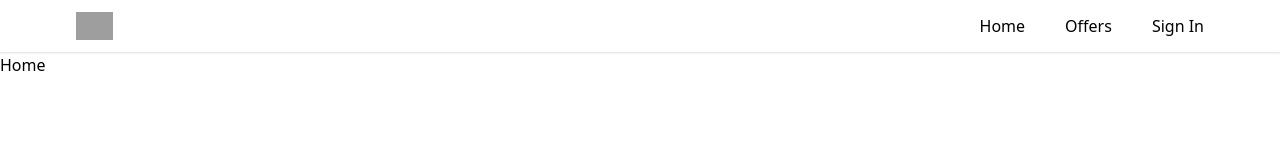
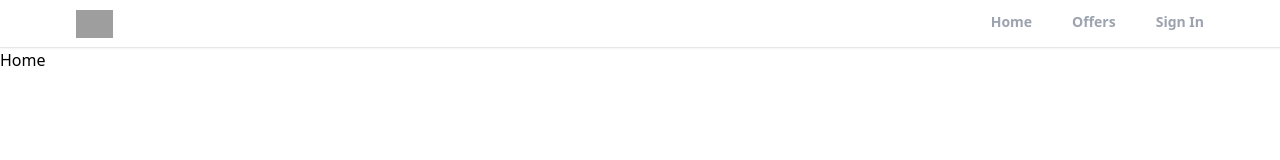
Before and after one commit to dendonpaul/realtor-with-react-firebase, a React (Create React App) app: page / in a window 1280 px wide. Shown: the top 160 px of the page. Built offline with nearby package versions, Linux system fonts and the light colour scheme; grey boxes are pictures that could not be loaded.

Commit message:
header component created

```diff
--- a/src/components/Header.jsx
+++ b/src/components/Header.jsx
@@ -1,23 +1,50 @@
 import React from "react";
-import { useLocation } from "react-router-dom";
+import { useLocation, useNavigate } from "react-router-dom";
 const Header = () => {
   const location = useLocation();
-  console.log(location);
+  const navigate = useNavigate();
+  const pathMatchRoute = (path) => {
+    if (path === location.pathname) {
+      return true;
+    }
+  };
   return (
     <div className="bg-white border-b shadow-sm sticky top-0 z-50">
-      <header className="flex justify-between items-center p-3 max-w-6xl mx-auto">
+      <header className="flex justify-between items-center px-3 max-w-6xl mx-auto">
         <div>
           <img
             src="https://static.rdc.moveaws.com/images/logos/rdc-logo-default.svg"
             alt="logo"
             className="h-7 cursor-pointer"
+            onClick={() => navigate("/")}
           />
         </div>
         <div>
           <ul className="flex space-x-10">
-            <li>Home</li>
-            <li>Offers</li>
-            <li>Sign In</li>
+            <li
+              className={`cursor-pointer py-3 text-sm font-semibold text-gray-400 border-b-[3px] border-b-transparent ${
+                pathMatchRoute("/") && "text-black border-b-red-500"
+              }`}
+              onClick={() => navigate("/")}
+            >
+              Home
+            </li>
+            <li
+              className={`cursor-pointer py-3 text-sm font-semibold text-gray-400 border-b-[3px] border-b-transparent ${
+                pathMatchRoute("/offers") && "text-black border-b-red-500"
+              }`}
+              onClick={() => navigate("/offers")}
+            >
+              Offers
+            </li>
+            <li
+              className={`cursor-pointer py-3 text-sm font-semibold text-gray-400 border-b-[3px] border-b-transparent ${
+                pathMatchRoute("/sign-in") && "text-black border-b-red-500"
+              }`}
+              onClick={() => navigate("/sign-in")}
+            >
+              Sign In
+            </li>
           </ul>
         </div>
       </header>
```
